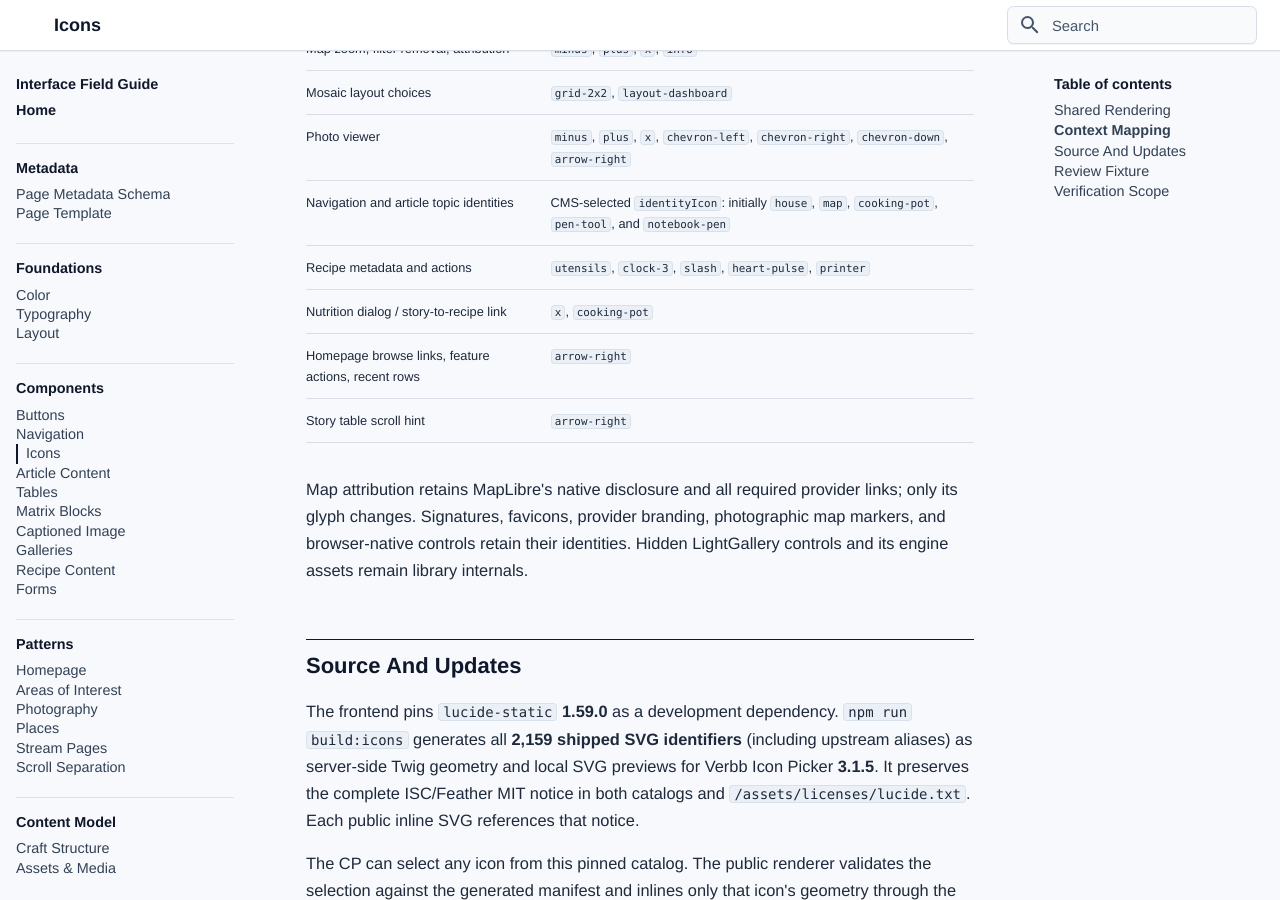
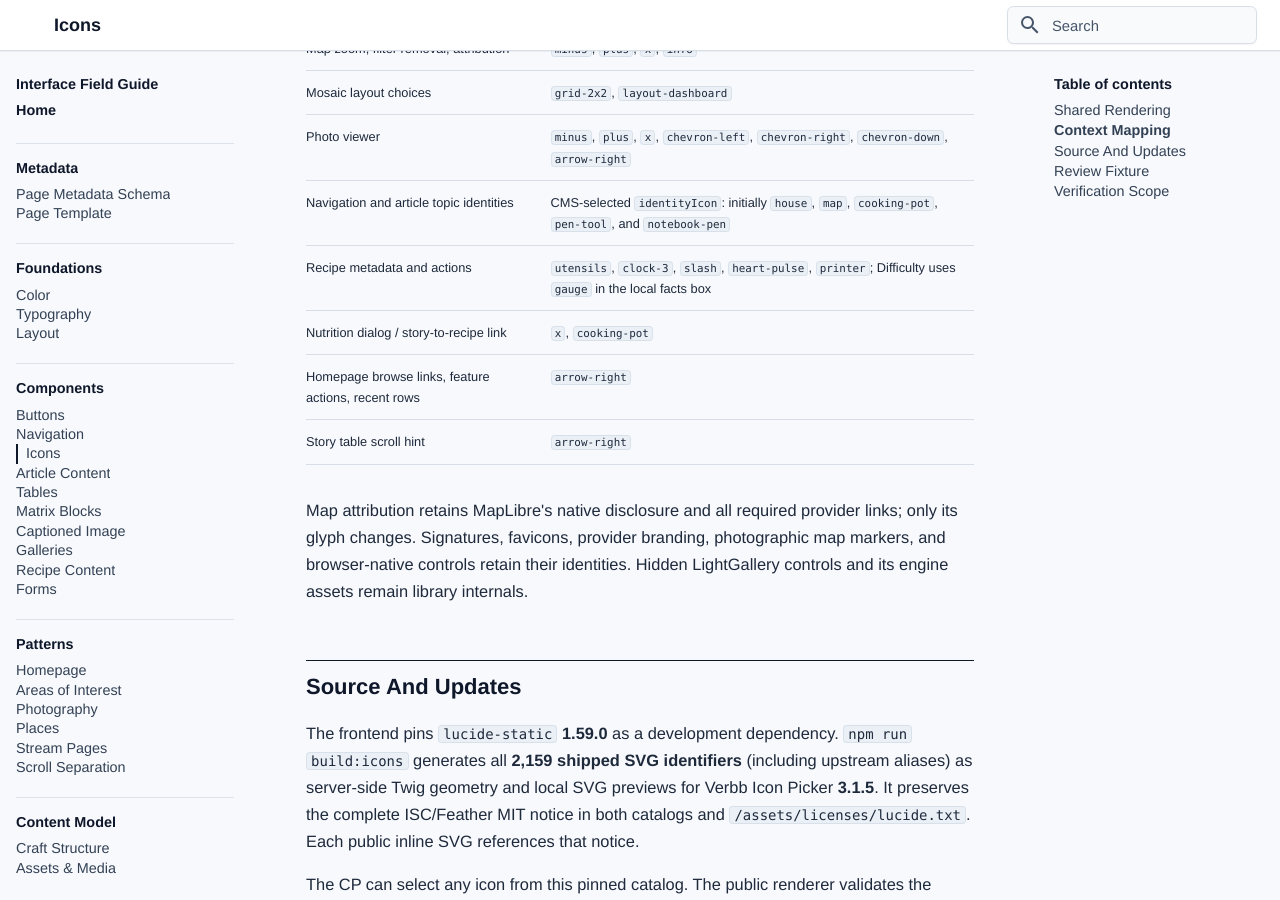
Before and after one commit to bentilden/Design-System, an MkDocs documentation site: the page built from docs/components/icons.md, in a window 1280 px wide and 900 px high, scrolled down 1063 px. Built offline with MkDocs 1.6.1 and Material for MkDocs 9.7.7, drawn with Linux system fonts in a browser that asks for light colours; some web fonts are replaced.

Commit message:
Document the recipe difficulty facts treatment

```diff
--- a/docs/components/icons.md
+++ b/docs/components/icons.md
@@ -51,7 +51,7 @@ All icons are decorative SVGs with `aria-hidden="true"` and `focusable="false"`.
 | Mosaic layout choices | `grid-2x2`, `layout-dashboard` |
 | Photo viewer | `minus`, `plus`, `x`, `chevron-left`, `chevron-right`, `chevron-down`, `arrow-right` |
 | Navigation and article topic identities | CMS-selected `identityIcon`: initially `house`, `map`, `cooking-pot`, `pen-tool`, and `notebook-pen` |
-| Recipe metadata and actions | `utensils`, `clock-3`, `slash`, `heart-pulse`, `printer` |
+| Recipe metadata and actions | `utensils`, `clock-3`, `slash`, `heart-pulse`, `printer`; Difficulty uses `gauge` in the local facts box |
 | Nutrition dialog / story-to-recipe link | `x`, `cooking-pot` |
 | Homepage browse links, feature actions, recent rows | `arrow-right` |
 | Story table scroll hint | `arrow-right` |
--- a/docs/components/recipe-content.md
+++ b/docs/components/recipe-content.md
@@ -90,6 +90,8 @@ Wide metadata composition, 2026-10-21: the recipe-info wrapper is an inline-size
 Local verification checks all three demos at six widths, layout transitions at eight viewport widths from 320–1920 px, and unsaved missing-group / long-duration / multi-digit fixtures. Prep/Active text baselines remain exact and there is no page overflow. The existing 44 recipe section/viewport checks and required local release QA pass. Runtime `fb9d959` captures this dev implementation; it has not been deployed to production.
 
 The introduction-to-inset gap stays 24 px. Print recipe remains a separate action 10 px below, retaining a 44 px minimum target. Missing facts omit their groups and any orphan divider; a fact-free recipe has no inset. The legacy bar/compact variants remain unchanged. Local Chromium checks cover all three demos at 320/375/390/640/768/1440 px, including exact Prep/Active text baselines, centered icons, standalone Print, and no overflow. Unsaved native fixtures additionally cover absent groups, exact hours, larger servings and longer durations. No production release or screen-reader audit is established by these local checks.
+
+Difficulty, verified locally on 2026-11-20 in `templates/_components/recipe-info.twig` above runtime `b35dc76`, joins the compact timing group when present. In other combinations it has a label above a semibold value sized 24 px, or 20 px up to 420 px. The stacked treatment can appear on its own, next to Servings, or alongside a single timing fact. A blank Difficulty leaves no space reserved for it. Local Chromium checks exercised all 32 combinations of Servings, Total time, Prep, Active, and Difficulty at seven widths from 320 to 736 px.
 
 The intro/photo grid has 32 px below it before the recipe navigation row on phones, 40 px from `md`. This follows whichever intro/image column is taller; phones place the facts before the hero photo. The control-to-heading gap remains 32/40 px. The shared control's own styling and target sizes stay unchanged. The recipe navigation has no full-height fill or backdrop blur; its upper-half cover matches the page canvas as described below. Two decorative 1 px Neutral 300 rules meet the centered control and extend to the article container's left/right content edges. The row retains its existing sticky position and print hiding. When all five segments are present, recipe-only label padding tightens below 400 px (1 px below 375 px, 6 px from 375–399 px) so both rules and the control fit within the article gutter; text remains 12 px and phone targets remain 44 px high. Recipes with fewer segments keep the shared component's normal compact padding.
 
```
